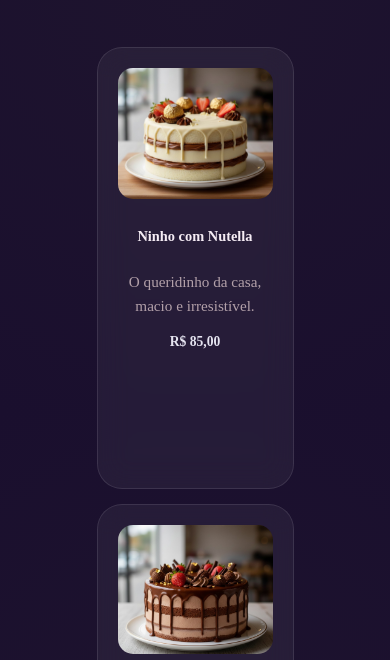
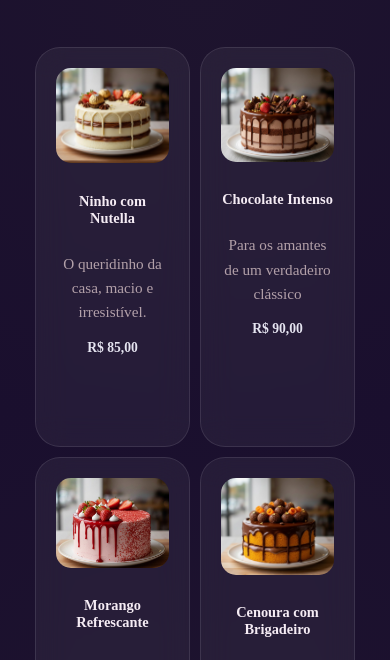
Before and after one commit to Evegomez545/Cat-logo-de-Confeitaria-Premium, a plain HTML site: page index.html in a window 390 px wide. Shown: the part 432-1092 px from the top of the page. Drawn offline with Linux system fonts and the light colour scheme.

Commit message:
Add files via upload

```diff
--- a/styles.css
+++ b/styles.css
@@ -387,7 +387,7 @@ select:focus {
         flex-wrap: wrap; /* Permite quebrar a linha */
         flex-direction: row; /* Garante que fiquem lado a lado */
         justify-content: center;
-        gap: 15px; /* Espaço menor entre os bolos no celular */
+        gap: 10px; /* Espaço menor entre os bolos no celular */
         padding: 10px;
     }
 
@@ -397,6 +397,9 @@ select:focus {
         min-width: 140px; /* Largura mínima para não achatar */
         padding: 10px;
         text-align: center;
+        max-width: 48%;
+        box-sizing: border-box;
+
     }
 
 
```
